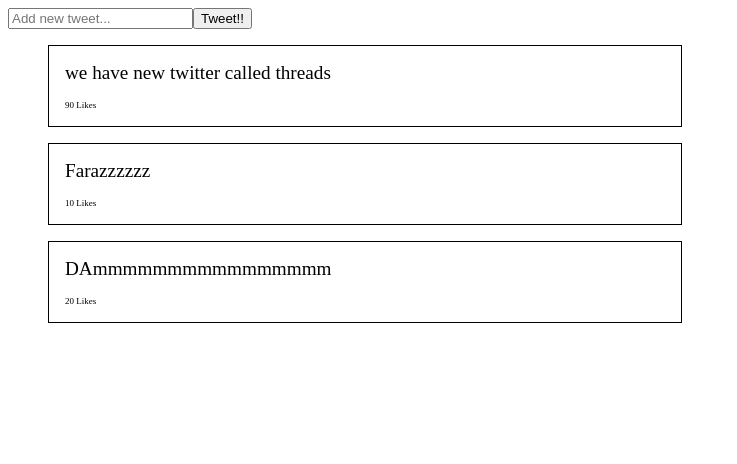
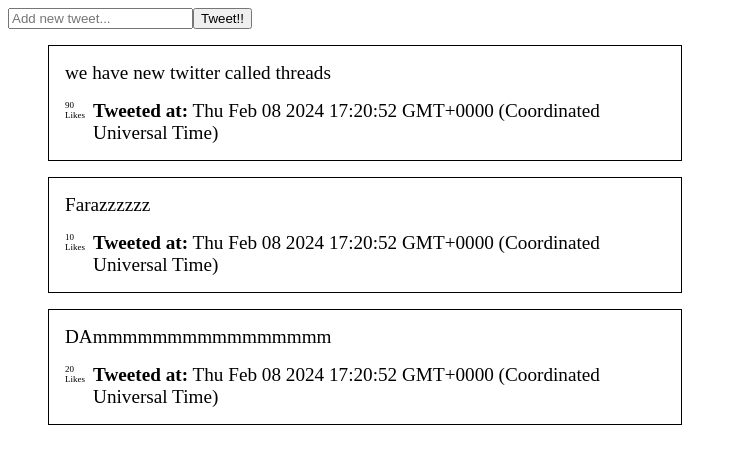
Before and after one commit to MDAhsanFaraz/Twitter-Forntend, a React (Create React App) app: page / in a window 1280 px wide. Shown: the top 464 px of the page, without its empty margins (0-737 px from the left). Built offline with nearby package versions, Linux system fonts and the light colour scheme.

Commit message:
Added Created at prop to the tweet

```diff
--- a/src/CSS/Tweet.css
+++ b/src/CSS/Tweet.css
@@ -4,7 +4,12 @@
   width: 600px;
   font-size: larger;
 }
-.likes {
+.like-createdAt-wrapper {
+  display: flex;
+  justify-content: space-between;
+}
+.likes,
+.createdAt {
   font-size: xx-small;
 }
 .tweet-content {
--- a/src/components/Tweet.jsx
+++ b/src/components/Tweet.jsx
@@ -1,10 +1,17 @@
 import "../CSS/Tweet.css";
 
-function Tweet({ content, likeCount }) {
+function Tweet({ content, likeCount, createdAt }) {
+  console.log(createdAt);
   return (
     <div className="tweet-wrapper">
       <div className="tweet-content">{content}</div>
-      <div className="likes">{likeCount} Likes</div>
+
+      <div className="like-createdAt-wrapper">
+        <div className="likes">{likeCount} Likes</div>
+        <div className="created-at">
+          <b>Tweeted at:</b> {createdAt}
+        </div>
+      </div>
     </div>
   );
 }
--- a/src/components/TweetList.jsx
+++ b/src/components/TweetList.jsx
@@ -7,7 +7,11 @@ function TweetList({ tweets }) {
     <ul className="tweet-list">
       {tweets.map((tweet) => (
         <li key={tweet.id} className="tweet-like-wrapper">
-          <Tweet content={tweet.content} likeCount={tweet.likeCount} />
+          <Tweet
+            content={tweet.content}
+            likeCount={tweet.likeCount}
+            createdAt={tweet.createdAt.toString()}
+          />
         </li>
       ))}
     </ul>
--- a/src/components/Twitter.jsx
+++ b/src/components/Twitter.jsx
@@ -3,9 +3,19 @@ import AddTweet from "./AddTweet";
 import TweetList from "./TweetList";
 
 const initialDummyTweets = [
-  { id: 0, content: "we have new twitter called threads ", likeCount: 90 },
-  { id: 1, content: "Farazzzzzz", likeCount: 10 },
-  { id: 2, content: "DAmmmmmmmmmmmmmmmm", likeCount: 20 },
+  {
+    id: 0,
+    content: "we have new twitter called threads ",
+    likeCount: 90,
+    createdAt: new Date(),
+  },
+  { id: 1, content: "Farazzzzzz", likeCount: 10, createdAt: new Date() },
+  {
+    id: 2,
+    content: "DAmmmmmmmmmmmmmmmm",
+    likeCount: 20,
+    createdAt: new Date(),
+  },
 ];
 
 function Twitter() {
@@ -15,7 +25,12 @@ function Twitter() {
     let nextId = tweets.length > 0 ? tweets[tweets.length - 1].id + 1 : 0;
     setTweets([
       ...tweets,
-      { content: text, likeCount: Math.floor(Math.random() * 10), id: nextId },
+      {
+        content: text,
+        likeCount: Math.floor(Math.random() * 10),
+        id: nextId,
+        createdAt: new Date(),
+      },
     ]);
   };
   return (
```
